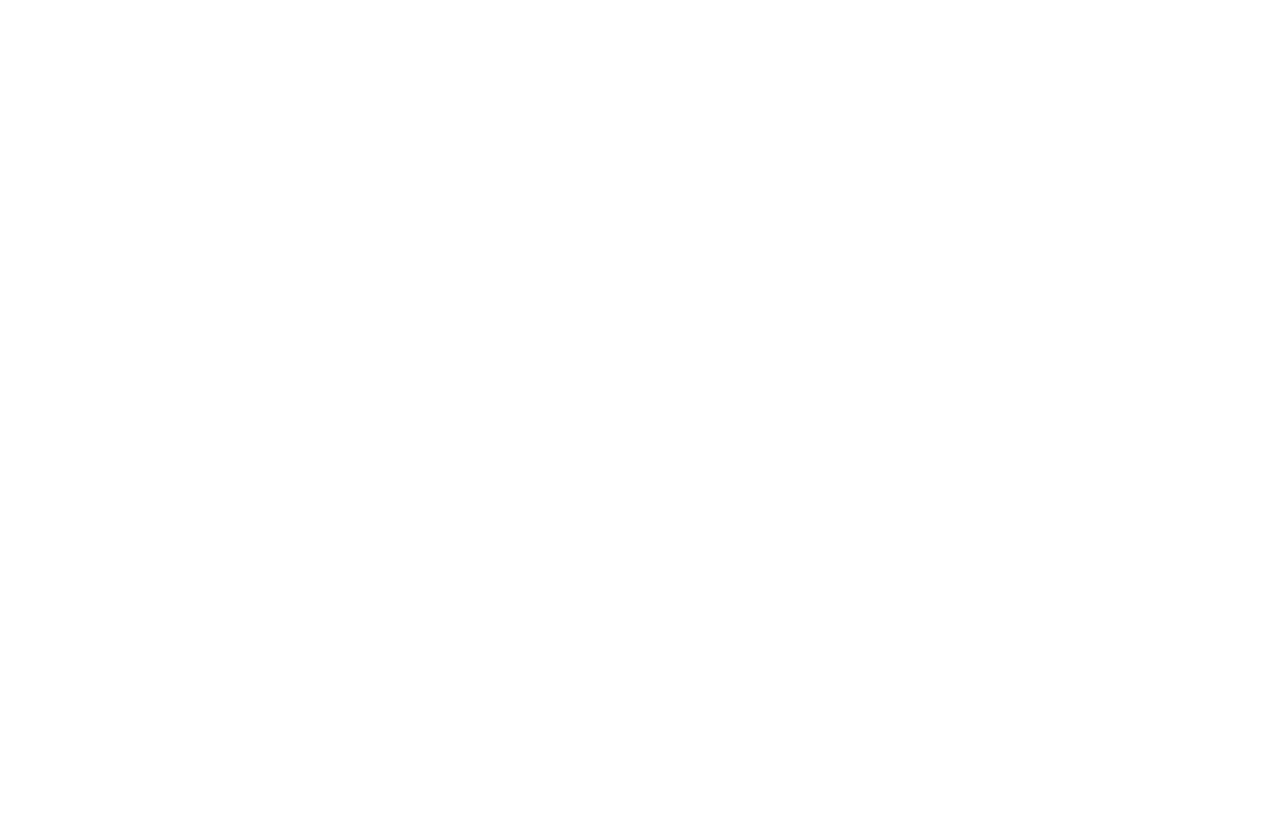
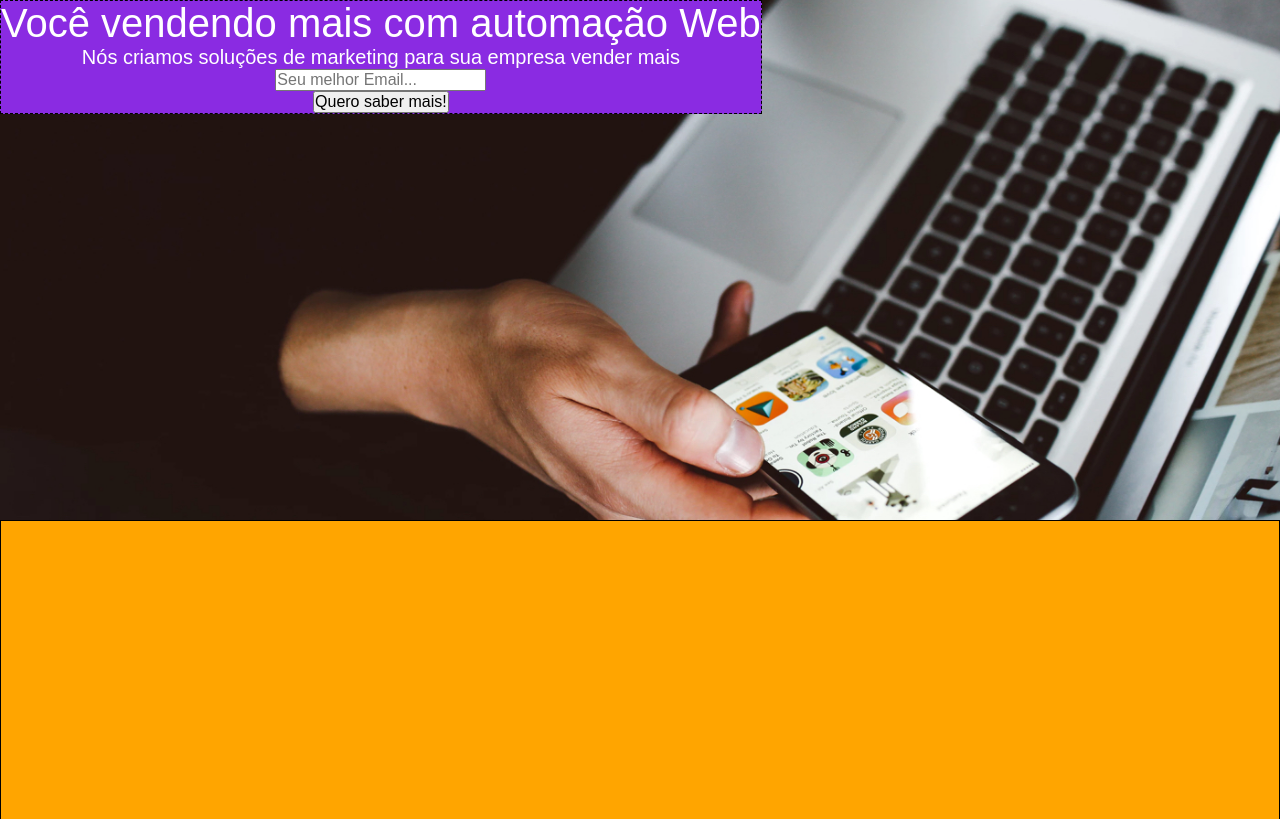
Before and after one commit to Juan-Peixoto/dankicode_project_10, a plain HTML site: page index.html in a window 1280 px wide. Shown: the top 819 px of the page. Drawn offline with Linux system fonts and the light colour scheme.

Commit message:
Update
header created
css classes updated

```diff
--- a/css/classes.css
+++ b/css/classes.css
@@ -16,6 +16,35 @@
         top: 0;
         position: fixed;
     }
+
+/* Width classes*/
+
+    .w100 {
+        width: 100%;
+    }
+
+    .w-fit {
+        width: fit-content;
+    }
+
+/* Height classes*/
+
+    .h-500 {
+        height: 500px;
+    }
+
+    .h-300 {
+        height: 300px;
+    }
+
+    .h100 {
+        height: 100%;
+    }
+
+    .h-fit {
+        height: fit-content;
+    }
+
 
 /* Padding classes*/
 
@@ -99,6 +128,18 @@
         display: flex;
     }
 
+    .flex-column {
+        flex-direction: column;
+    }
+
+    .flex-align-center {
+        align-items: center;
+    }
+
+    .flex-justify-center {
+        justify-content: center;
+    }
+
     .inline-block {
         display: inline-block;
     }
@@ -111,7 +152,7 @@
         display: grid;
     }
 
-/* Display classes*/
+/* Position classes*/
 
     .pos-relative {
         position: relative;
@@ -123,6 +164,40 @@
 
     .pos-fixed {
         position: fixed;
+    }
+
+    .float-left {
+        float: left;
+    }
+
+    .float-right {
+        float: left;
+    }
+
+    .clear {
+        clear: both;
+    }
+
+/* Text Classes*/
+
+    .font-20 {
+        font-size: 20px;
+    }
+
+    .font-40 {
+        font-size: 40px;
+    }
+
+    .font-12em {
+        font-size: 1.2em;
+    }
+
+    .font-15em {
+        font-size: 1.5em;
+    }
+
+    .font-2em {
+        font-size: 2em;
     }
 
 /* Text Color Classes*/
--- a/css/main.css
+++ b/css/main.css
@@ -13,7 +13,11 @@
 /* Header style*/
 
     header {
-
+        height: 520px;
+        background-image: url(../images/bg.jpg);
+        background-repeat: no-repeat;
+        background-position: center;
+        background-size: cover;
     }
 
 /* Main style*/
--- a/css/reset.css
+++ b/css/reset.css
@@ -6,7 +6,6 @@
     font-size: 100%;
     font: inherit;
     vertical-align: baseline;
-    overflow: hidden;
     font-family: Arial, sans-serif;
 }
 
--- a/index.html
+++ b/index.html
@@ -38,19 +38,31 @@
 
 <!-- HEADER CONTENT -->
 
-  <header class="header">
+  <header class="header w100 pos-relative clear">
+
+    <form class="flex flex-column flex-align-center flex-justify-center test-1 h-fit w-fit float-left" action="">
+
+      <h1 class="white font-40">Você vendendo mais com automação Web</h1>
+
+      <p class="white font-20">Nós criamos soluções de marketing para sua empresa vender mais</p>
+
+      <input type="email" name="" id="" placeholder="Seu melhor Email...">
+
+      <button type="submit">Quero saber mais!</button>
+
+    </form>
 
   </header>
 
 <!-- MAIN CONTENT -->
 
-  <main class="main">
+  <main class="main clear test-2 h-300">
 
   </main>
 
 <!-- FOOTER CONTENT -->
 
-  <footer class="footer">
+  <footer class="footer test-2 h-300">
 
   </footer>
 
--- a/js/main.js
+++ b/js/main.js
@@ -1,5 +1,3 @@
 import sayHelloMessage from "./functions.js";
 
 console.log("Hello world!");
-
-sayHelloMessage();
```
